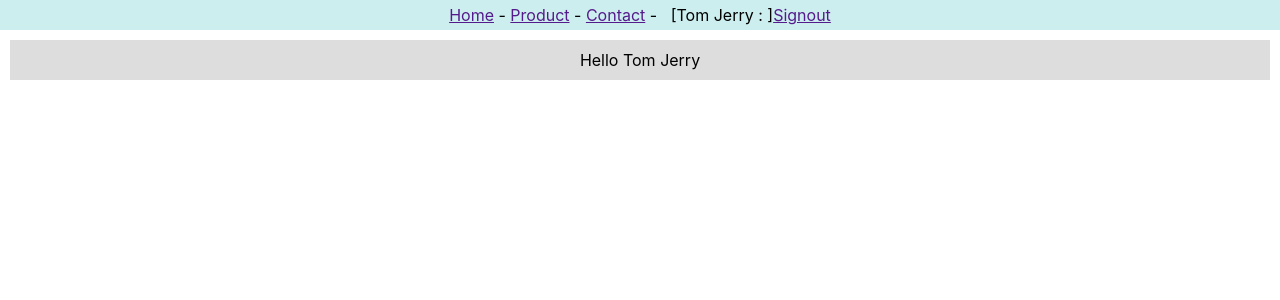
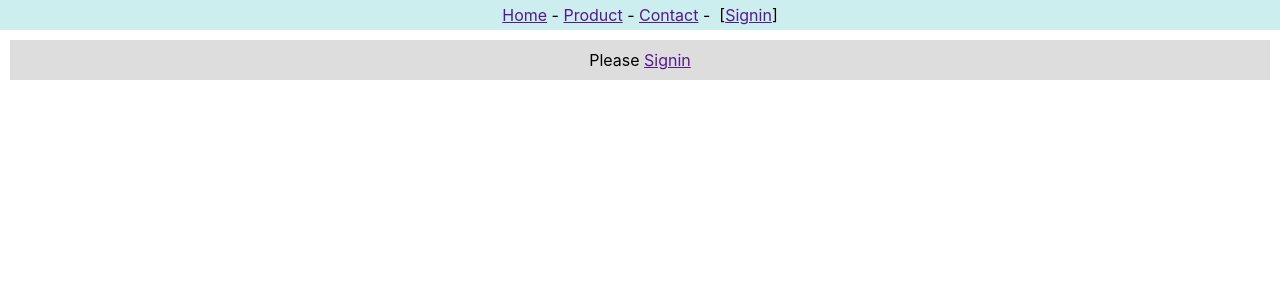
Before and after one commit to ThanawatBundasak/app1, a React (Create React App) app: page / in a window 1280 px wide. Shown: the top 300 px of the page. Built offline with nearby package versions, Linux system fonts and the light colour scheme.

Commit message:
add context-header2 context-content2
context-header2 .js
context-content2.js

```diff
--- a/src/App.js
+++ b/src/App.js
@@ -1,13 +1,14 @@
 import React from 'react';
 import { userContext } from './context'
-import Header from './context-header'
-import Content from './context-content'
+import Header2 from './context-header2'
+import Content2 from './context-content2'
 
 export default function App(){
+  let[user,setUser] = React.useState()
   return (
-    <userContext.Provider value={'Tom Jerry'}>
-      <Header/>
-      <Content/>
+    <userContext.Provider value={[user,setUser]}>
+      <Header2/>
+      <Content2/>
     </userContext.Provider>
 
   )
--- /dev/null
+++ b/src/context-content2.js
@@ -0,0 +1,28 @@
+import React from "react";
+import { userContext } from './context'
+
+export default function Content2(){
+    let [user,setUser] = React.useContext(userContext)
+
+    const contentStyle = {
+        backgroundColor:'#ddd',
+        textAlign: 'center',
+        margin: 10,
+        padding: 10
+    }
+
+    const onClickSignin = (event) => {
+        event.preventDefault()
+        setUser('Albaz')
+    }
+
+    return(
+        <div style={contentStyle}>
+                {
+                    (user)
+                    ?<span>Hello {user}</span>
+                    :<span>Please <a href="" onClick={onClickSignin}>Signin</a></span>
+                }
+            </div>
+    )
+}
--- /dev/null
+++ b/src/context-header2.js
@@ -0,0 +1,41 @@
+import React from 'react';
+import { userContext } from './context'
+
+export default class Header2 extends React.Component{
+    static contextType = userContext
+
+    render(){
+        let[user,setUser] = this.context
+
+        const headerStyle = {
+            backgroundColor:'#cee',
+            textAlign:'center',
+            padding: 5
+        }
+
+        const onClickSignout = (event) => {
+            event.preventDefault()
+            setUser('')
+        }
+
+        const onClickSignin = (event) => {
+            event.preventDefault()
+            setUser('Albaz')
+        }
+
+        return(
+            <div style={headerStyle}>
+                <a href="">Home</a>&nbsp;-&nbsp;
+                <a href="">Product</a>&nbsp;-&nbsp;
+                <a href="">Contact</a>&nbsp;-&nbsp;&nbsp;
+                {
+                    (user) //ถ้ามี user มา ให้ Signout ถ้าไม่ ขึ้น Signin แทน
+                    ?<span>[{user}&nbsp;:&nbsp;<a href=""
+                        onClick={onClickSignout}>Signout</a>]</span>
+                    :<span>[<a href="" onClick={onClickSignin}>Signin</a>]</span>
+                }
+            </div>
+        )
+
+    }
+}
```
